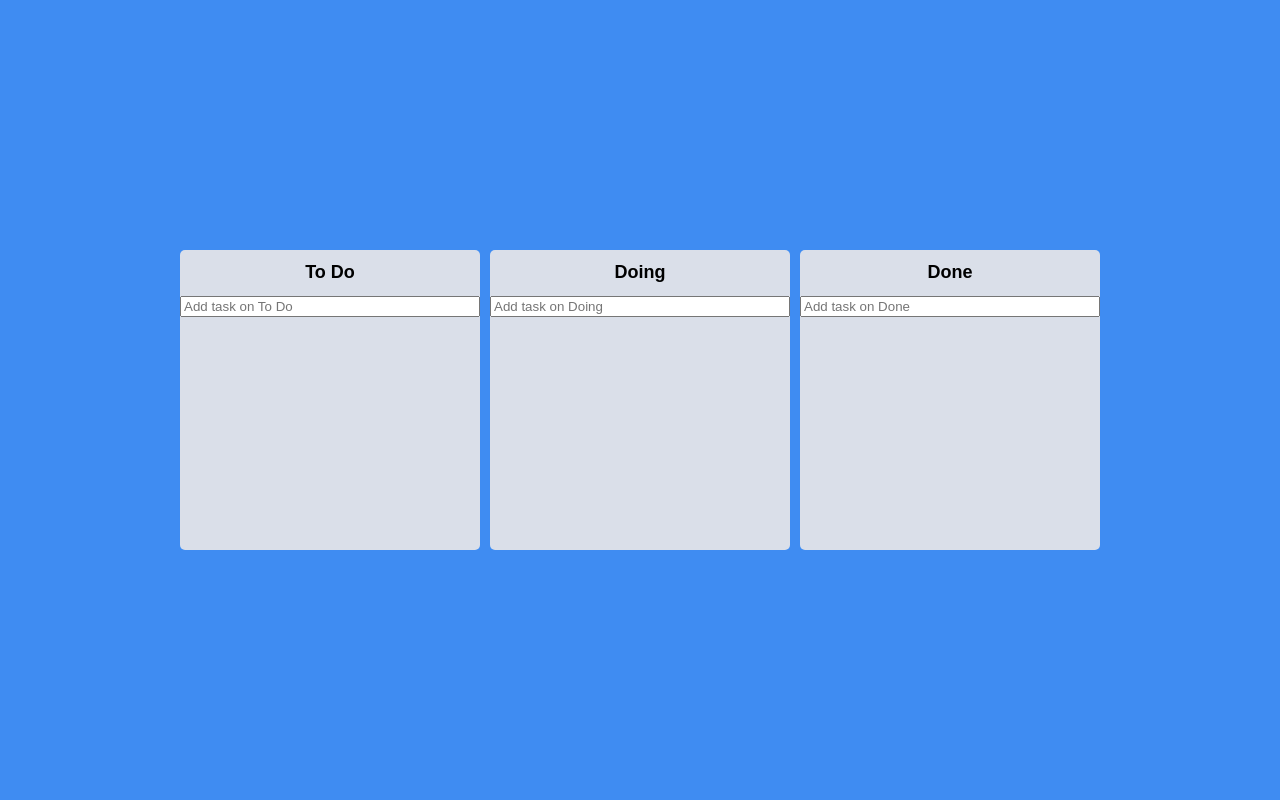
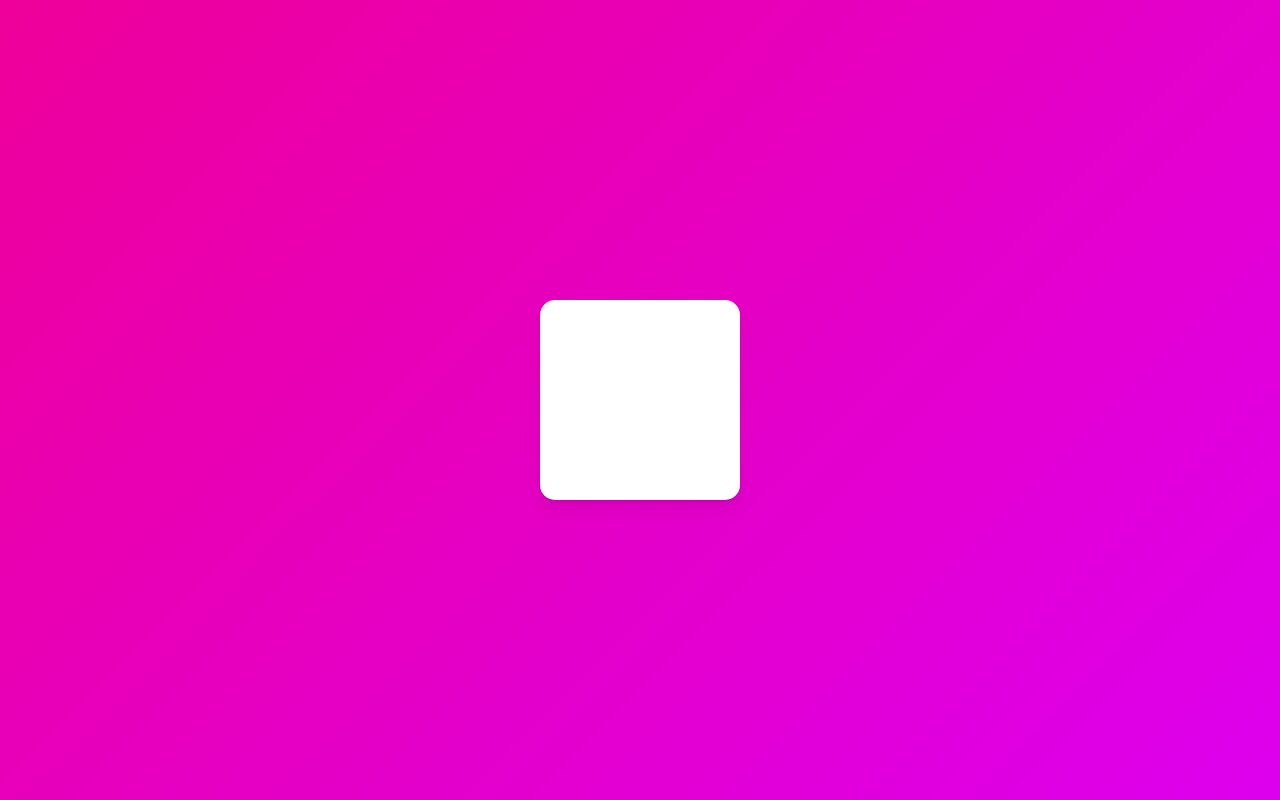
Before and after one commit to JobMarketIsCold/ReactMiddleClassIsCold, a React (Create React App) app: page /1 in a window 1280 px wide. Built offline with nearby package versions, Linux system fonts and the light colour scheme.

Commit message:
basic animation

```diff
--- a/package.json
+++ b/package.json
@@ -12,6 +12,7 @@
 		"@types/react-dom": "^18.2.22",
 		"@types/styled-components": "^5.1.34",
 		"apexcharts": "^3.48.0",
+		"framer-motion": "^11.1.7",
 		"react": "^18.2.0",
 		"react-apexcharts": "^1.4.1",
 		"react-beautiful-dnd": "^13.1.1",
--- a/src/App.tsx
+++ b/src/App.tsx
@@ -1,70 +1,31 @@
-import { DragDropContext, DropResult } from "react-beautiful-dnd";
-import { useRecoilState } from "recoil";
 import styled from "styled-components";
-import { toDoState } from "./atoms";
-import Board from "./Components/Board";
+import { motion } from "framer-motion";
 
 const Wrapper = styled.div`
+	height: 100vh;
+	width: 100vw;
 	display: flex;
-	width: 100vw;
-	margin: 0 auto;
 	justify-content: center;
 	align-items: center;
-	height: 100vh;
 `;
 
-const Boards = styled.div`
-	display: flex;
-	justify-content: center;
-	align-items: flex-start;
-	width: 100%;
-	gap: 10px;
+const Box = styled(motion.div)`
+	width: 200px;
+	height: 200px;
+	background-color: white;
+	border-radius: 15px;
+	box-shadow: 0 2px 3px rgba(0, 0, 0, 0.1), 0 10px 20px rgba(0, 0, 0, 0.06);
 `;
 
 function App() {
-	const [toDos, setToDos] = useRecoilState(toDoState);
-	const onDragEnd = (info: DropResult) => {
-		const { destination, draggableId, source } = info;
-		if (!destination) return;
-		if (destination?.droppableId === source.droppableId) {
-			// same board movement.
-			setToDos((allBoards) => {
-				const boardCopy = [...allBoards[source.droppableId]];
-				const taskObj = boardCopy[source.index];
-				boardCopy.splice(source.index, 1);
-				boardCopy.splice(destination?.index, 0, taskObj);
-				return {
-					...allBoards,
-					[source.droppableId]: boardCopy,
-				};
-			});
-		}
-		if (destination.droppableId !== source.droppableId) {
-			// cross board movement
-			setToDos((allBoards) => {
-				const sourceBoard = [...allBoards[source.droppableId]];
-				const taskObj = sourceBoard[source.index];
-				const destinationBoard = [...allBoards[destination.droppableId]];
-				sourceBoard.splice(source.index, 1);
-				destinationBoard.splice(destination?.index, 0, taskObj);
-				return {
-					...allBoards,
-					[source.droppableId]: sourceBoard,
-					[destination.droppableId]: destinationBoard,
-				};
-			});
-		}
-	};
 	return (
-		<DragDropContext onDragEnd={onDragEnd}>
-			<Wrapper>
-				<Boards>
-					{Object.keys(toDos).map((boardId) => (
-						<Board boardId={boardId} key={boardId} toDos={toDos[boardId]} />
-					))}
-				</Boards>
-			</Wrapper>
-		</DragDropContext>
+		<Wrapper>
+			<Box
+				initial={{ scale: 0 }}
+				transition={{ type: "spring", delay: 1 }}
+				animate={{ scale: 1, rotateZ: 360 }}
+			/>
+		</Wrapper>
 	);
 }
 
--- a/src/Components/Board.tsx
+++ /dev/null
@@ -1,99 +0,0 @@
-import { useForm } from "react-hook-form";
-import { Droppable } from "react-beautiful-dnd";
-import styled from "styled-components";
-import { IToDo, toDoState } from "../atoms";
-import { useSetRecoilState } from "recoil";
-import DraggableCard from "./DraggableCard";
-
-function Board({ toDos, boardId }: IBoardProps) {
-	const setToDos = useSetRecoilState(toDoState);
-	const { register, setValue, handleSubmit } = useForm<IForm>();
-	const onValid = ({ toDo }: IForm) => {
-		const newToDo = {
-			id: Date.now(),
-			text: toDo,
-		};
-		setToDos((allBoards) => {
-			return {
-				...allBoards,
-				[boardId]: [...allBoards[boardId], newToDo],
-			};
-		});
-		setValue("toDo", "");
-	};
-	return (
-		<Wrapper>
-			<Title>{boardId}</Title>
-			<Form onSubmit={handleSubmit(onValid)}>
-				<input
-					{...register("toDo", { required: true })}
-					type="text"
-					placeholder={`Add task on ${boardId}`}
-				/>
-			</Form>
-			<Droppable droppableId={boardId}>
-				{(magic, info) => (
-					<Area
-						isDraggingOver={info.isDraggingOver}
-						isDraggingFromThis={Boolean(info.draggingFromThisWith)}
-						ref={magic.innerRef}
-						{...magic.droppableProps}
-					>
-						{toDos.map((toDo, index) => (
-							<DraggableCard key={toDo.id} index={index} toDoId={toDo.id} toDoText={toDo.text} />
-						))}
-						{magic.placeholder}
-					</Area>
-				)}
-			</Droppable>
-		</Wrapper>
-	);
-}
-export default Board;
-
-interface IBoardProps {
-	toDos: IToDo[];
-	boardId: string;
-}
-
-interface IForm {
-	toDo: string;
-}
-
-const Wrapper = styled.div`
-	width: 300px;
-	padding-top: 10px;
-	background-color: ${(props) => props.theme.boardColor};
-	border-radius: 5px;
-	min-height: 300px;
-	display: flex;
-	flex-direction: column;
-	overflow: hidden;
-`;
-
-const Title = styled.h2`
-	text-align: center;
-	font-weight: 600;
-	margin-bottom: 10px;
-	font-size: 18px;
-`;
-
-interface IAreaProps {
-	isDraggingFromThis: boolean;
-	isDraggingOver: boolean;
-}
-
-const Area = styled.div<IAreaProps>`
-	background-color: ${(props) =>
-		props.isDraggingOver ? "#dfe6e9" : props.isDraggingFromThis ? "#b2bec3" : "transparent"};
-	flex-grow: 1;
-	transition: background-color 0.3s ease-in-out;
-	padding: 20px;
-`;
-
-const Form = styled.form`
-	width: 100%;
-	input {
-		width: 100%;
-	}
-`;
--- a/src/Components/DraggableCard.tsx
+++ /dev/null
@@ -1,37 +0,0 @@
-import React from "react";
-import { Draggable } from "react-beautiful-dnd";
-import { styled } from "styled-components";
-
-interface IDraggableCardProps {
-	toDoId: number;
-	toDoText: string;
-	index: number;
-}
-
-function DraggableCard({ toDoId, toDoText, index }: IDraggableCardProps) {
-	// console.log(toDo, "렌더");
-	return (
-		<Draggable key={toDoId} draggableId={toDoId + ""} index={index}>
-			{(provided, snapshot) => (
-				<Card
-					isDragging={snapshot.isDragging}
-					ref={provided.innerRef}
-					{...provided.dragHandleProps}
-					{...provided.draggableProps}
-				>
-					{toDoText}
-				</Card>
-			)}
-		</Draggable>
-	);
-}
-
-const Card = styled.div<{ isDragging: boolean }>`
-	border-radius: 5px;
-	padding: 10px 10px;
-	margin-bottom: 5px;
-	background-color: ${(props) => (props.isDragging ? "#74b9ff" : props.theme.cardColor)};
-	box-shadow: ${(props) => (props.isDragging ? "0px 2px 2px rgba(0, 0, 0, 0.1)" : "none")};
-`;
-
-export default React.memo(DraggableCard);
--- a/src/atoms.ts
+++ /dev/null
@@ -1,19 +0,0 @@
-import { atom, selector } from "recoil";
-
-export interface IToDo {
-	id: number;
-	text: string;
-}
-
-interface IToDoState {
-	[key: string]: IToDo[];
-}
-
-export const toDoState = atom<IToDoState>({
-	key: "toDo",
-	default: {
-		"To Do": [],
-		Doing: [],
-		Done: [],
-	},
-});
--- a/src/index.tsx
+++ b/src/index.tsx
@@ -5,13 +5,7 @@
 import { darkTheme } from "./theme";
 
 const GlobalStyle = createGlobalStyle`
-	/* http://meyerweb.com/eric/tools/css/reset/
-   v5.0.1 | 20191019
-   License: none (public domain)
-*/
-
-@import url('https://fonts.googleapis.com/css2?family=Noto+Sans+KR:wght@100..900');
-
+@import url('https://fonts.googleapis.com/css2?family=Source+Sans+Pro:wght@300;400&display=swap');
 html, body, div, span, applet, object, iframe,
 h1, h2, h3, h4, h5, h6, p, blockquote, pre,
 a, abbr, acronym, address, big, cite, code,
@@ -59,22 +53,19 @@
   border-collapse: collapse;
   border-spacing: 0;
 }
-*{
-	box-sizing: border-box;
+* {
+  box-sizing: border-box;
 }
 body {
-  /* font-size: 100px; */
-  width: 100vw;
-  height: 100vh;
-	font-family: "Noto Sans KR", sans-serif;
-  background-color: ${(props) => props.theme.bgColor};
-  color: blacks;
-  line-height: 1.4;
-  transition: 0.5s ease-in-out all;
+  font-weight: 300;
+  font-family: 'Source Sans Pro', sans-serif;
+  color:black;
+  line-height: 1.2;
+  background:linear-gradient(135deg,#e09,#d0e);
 }
 a {
-	text-decoration: none;
-  color: inherit;
+  text-decoration:none;
+  color:inherit;
 }
 `;
 
--- a/src/styled.d.ts
+++ b/src/styled.d.ts
@@ -3,9 +3,5 @@
 
 // and extend them!
 declare module "styled-components" {
-	export interface DefaultTheme {
-		bgColor: string;
-		boardColor: string;
-		cardColor: string;
-	}
+	export interface DefaultTheme {}
 }
--- a/src/theme.ts
+++ b/src/theme.ts
@@ -1,7 +1,3 @@
 import { DefaultTheme } from "styled-components";
 
-export const darkTheme: DefaultTheme = {
-	bgColor: "#3F8CF2",
-	boardColor: "#DADFE9",
-	cardColor: "white",
-};
+export const darkTheme: DefaultTheme = {};
```
Also changed, not shown: 1 other file (tests, documents, lock files or other folders).
